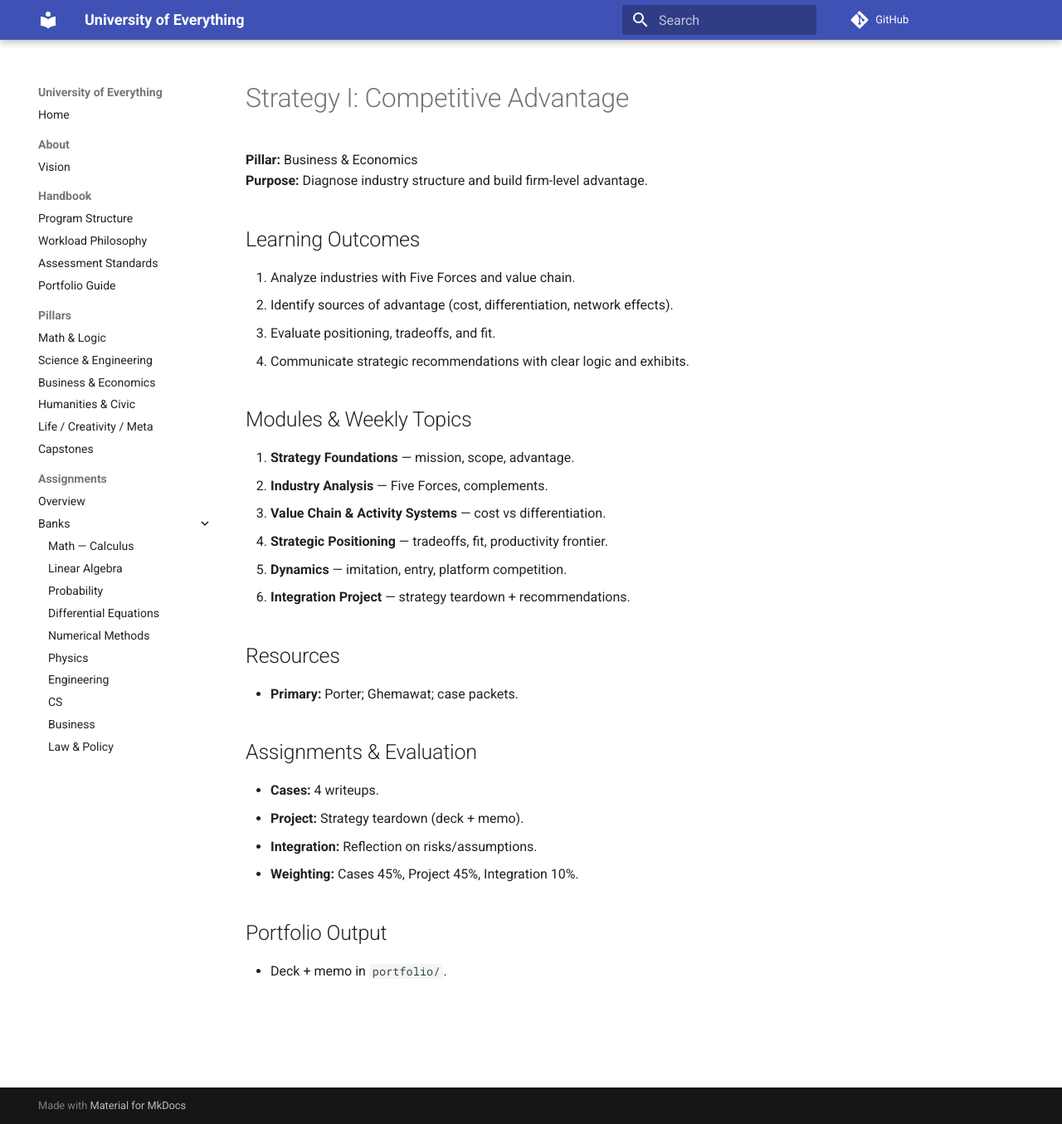
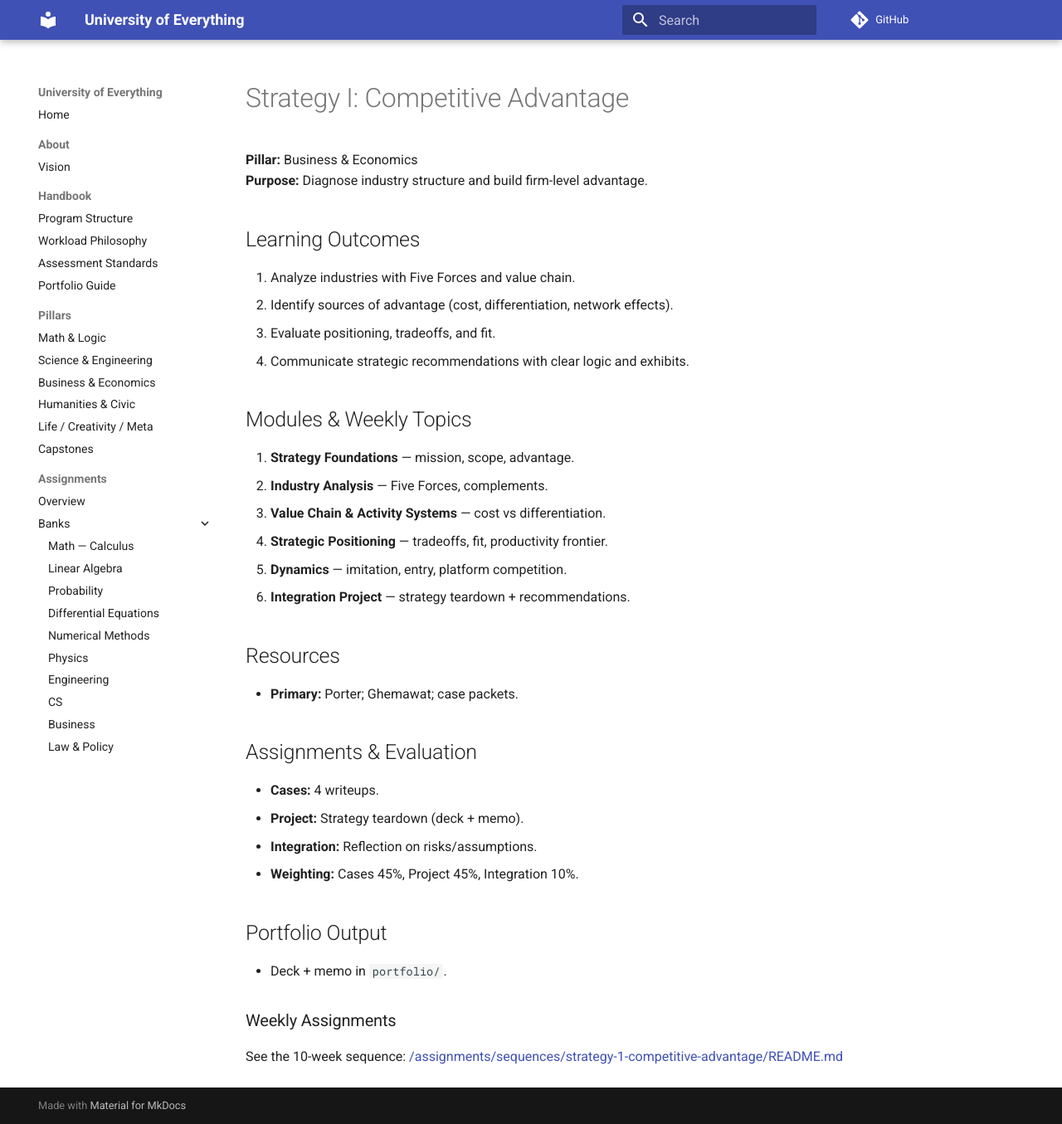
Before and after one commit to m4xbrg/university-of-everything, an MkDocs documentation site: the page built from docs/courses/business-econ/strategy-1-competitive-advantage/syllabus.md, in a window 1280 px wide and 1355 px high. Shown: the whole window at 83% size. Built offline with MkDocs 1.6.1 and Material for MkDocs 9.7.7, drawn with Linux system fonts in a browser that asks for light colours; comment, search, counter and statistics services are not loaded.

Commit message:
Update syllabus.md

```diff
--- a/docs/courses/business-econ/strategy-1-competitive-advantage/syllabus.md
+++ b/docs/courses/business-econ/strategy-1-competitive-advantage/syllabus.md
@@ -27,3 +27,6 @@
 
 ## Portfolio Output
 - Deck + memo in `portfolio/`.
+
+### Weekly Assignments
+See the 10-week sequence: [/assignments/sequences/strategy-1-competitive-advantage/README.md](/assignments/sequences/strategy-1-competitive-advantage/README.md)
```
